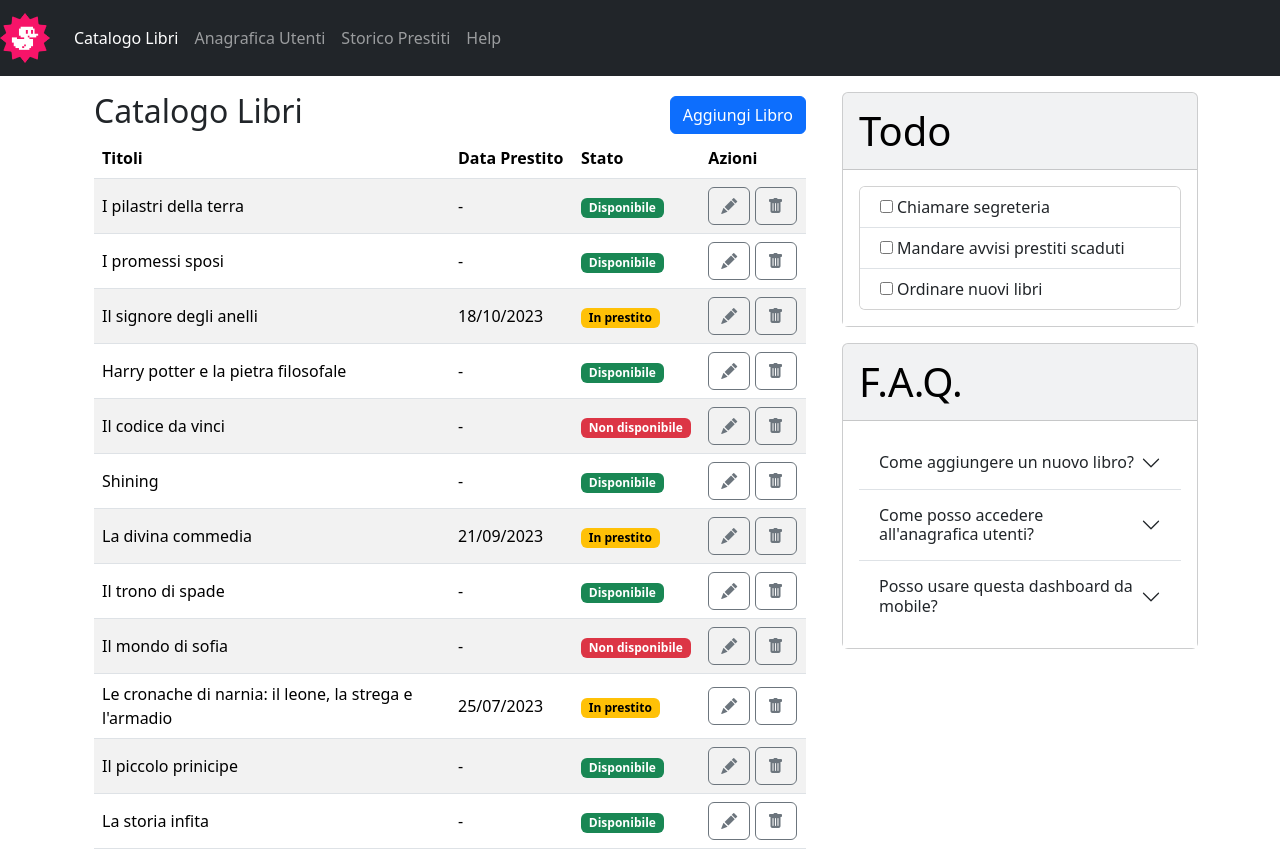
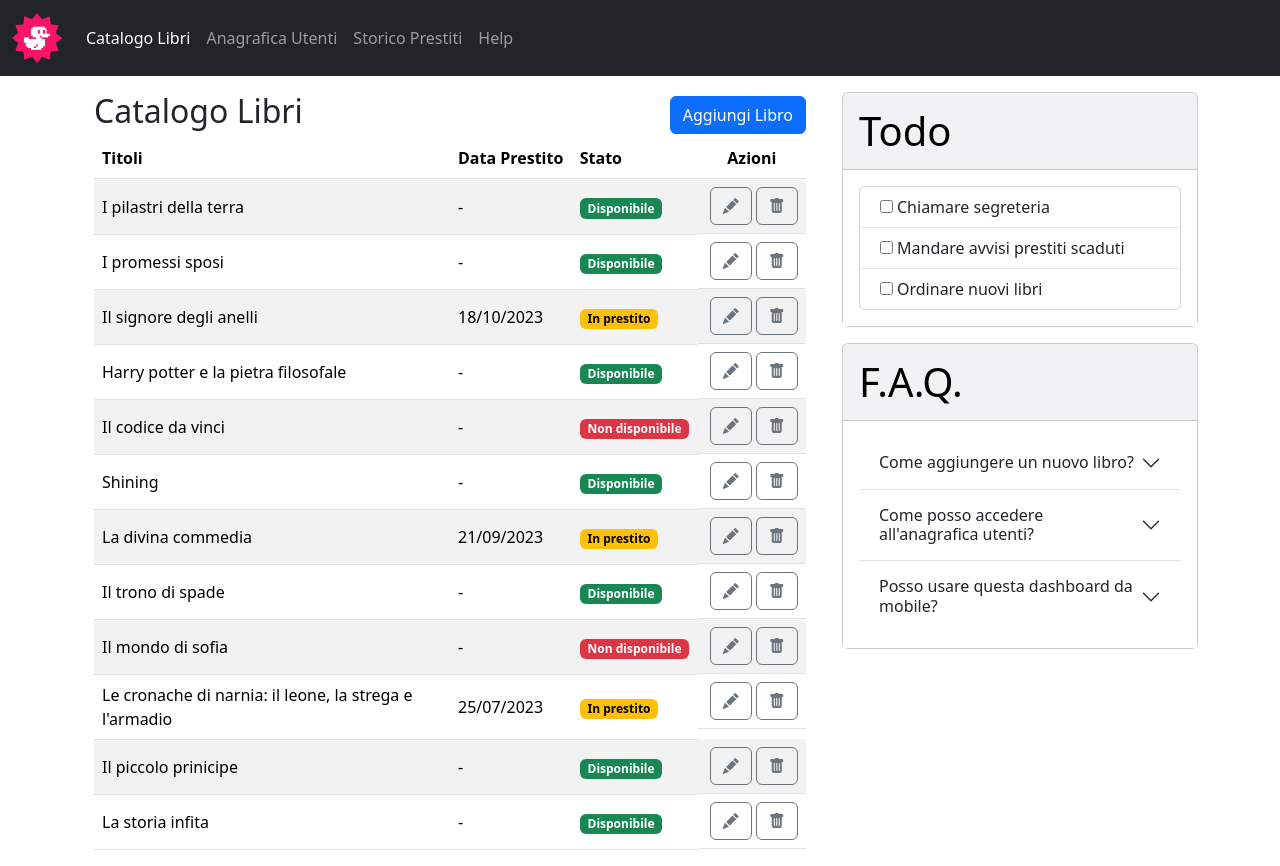
Before and after one commit to MatteInvi/html-css-bootstrap-dashboard, a plain HTML site: page index.html in a window 1280 px wide. Drawn offline with nearby package versions, Linux system fonts and the light colour scheme.

Commit message:
fix: aggiustamento bottoni tabella e altro

```diff
--- a/index.html
+++ b/index.html
@@ -17,7 +17,7 @@
     <header>
         <!-- Nav bar -->
         <nav class="navbar navbar-expand-lg bg-dark" data-bs-theme="dark">
-
+            <div class="container-fluid">
                 <a class="navbar-brand" href=""><img src="./img/duck.png" alt="duck" width="50" height="50"></a>
                 <button class="navbar-toggler" type="button" data-bs-toggle="collapse" data-bs-target="#navbarNav"
                     aria-controls="navbarNav" aria-expanded="false" aria-label="Toggle navigation">
@@ -39,6 +39,8 @@
                         </li>
                     </ul>
                 </div>
+            </div>
+
         </nav>
         <!-- End Nav bar -->
     </header>
@@ -64,7 +66,7 @@
                                     <th class="col-6" scope="col">Titoli</th>
                                     <th class="d-none d-lg-table-cell" scope="col">Data Prestito</th>
                                     <th scope="col">Stato</th>
-                                    <th scope="col">Azioni</th>
+                                    <th class="text-center" scope="col">Azioni</th>
                                 </tr>
                             </thead>
                             <tbody>
@@ -74,8 +76,8 @@
                                     <td>
                                         <span class="badge text-bg-success">Disponibile</span>
                                     </td>
-                                    <td>
-                                        <button type="button" class="btn btn-outline-secondary"><i
+                                    <td class="d-flex justify-content-center">
+                                        <button type="button" class="btn btn-outline-secondary mx-1"><i
                                                 class="bi bi-pencil-fill"></i></button>
                                         <button type="button" class="btn btn-outline-secondary"><i
                                                 class="bi bi-trash-fill"></i></button>
@@ -87,8 +89,8 @@
                                     <td>
                                         <span class="badge text-bg-success">Disponibile</span>
                                     </td>
-                                    <td>
-                                        <button type="button" class="btn btn-outline-secondary"><i
+                                    <td class="d-flex justify-content-center">
+                                        <button type="button" class="btn btn-outline-secondary mx-1"><i
                                                 class="bi bi-pencil-fill"></i></button>
                                         <button type="button" class="btn btn-outline-secondary"><i
                                                 class="bi bi-trash-fill"></i></button>
@@ -100,8 +102,8 @@
                                     <td>
                                         <span class="badge text-bg-warning">In prestito</span>
                                     </td>
-                                    <td>
-                                        <button type="button" class="btn btn-outline-secondary"><i
+                                    <td class="d-flex justify-content-center">
+                                        <button type="button" class="btn btn-outline-secondary mx-1"><i
                                                 class="bi bi-pencil-fill"></i></button>
                                         <button type="button" class="btn btn-outline-secondary"><i
                                                 class="bi bi-trash-fill"></i></button>
@@ -113,8 +115,8 @@
                                     <td>
                                         <span class="badge text-bg-success">Disponibile</span>
                                     </td>
-                                    <td>
-                                        <button type="button" class="btn btn-outline-secondary"><i
+                                    <td class="d-flex justify-content-center">
+                                        <button type="button" class="btn btn-outline-secondary mx-1"><i
                                                 class="bi bi-pencil-fill"></i></button>
                                         <button type="button" class="btn btn-outline-secondary"><i
                                                 class="bi bi-trash-fill"></i></button>
@@ -127,8 +129,8 @@
                                     <td>
                                         <span class="badge text-bg-danger"> Non disponibile</span>
                                     </td>
-                                    <td>
-                                        <button type="button" class="btn btn-outline-secondary"><i
+                                    <td class="d-flex justify-content-center">
+                                        <button type="button" class="btn btn-outline-secondary mx-1"><i
                                                 class="bi bi-pencil-fill"></i></button>
                                         <button type="button" class="btn btn-outline-secondary"><i
                                                 class="bi bi-trash-fill"></i></button>
@@ -141,8 +143,8 @@
                                     <td>
                                         <span class="badge text-bg-success">Disponibile</span>
                                     </td>
-                                    <td>
-                                        <button type="button" class="btn btn-outline-secondary"><i
+                                    <td class="d-flex justify-content-center">
+                                        <button type="button" class="btn btn-outline-secondary mx-1"><i
                                                 class="bi bi-pencil-fill"></i></button>
                                         <button type="button" class="btn btn-outline-secondary"><i
                                                 class="bi bi-trash-fill"></i></button>
@@ -155,8 +157,8 @@
                                     <td>
                                         <span class="badge text-bg-warning">In prestito</span>
                                     </td>
-                                    <td>
-                                        <button type="button" class="btn btn-outline-secondary"><i
+                                    <td class="d-flex justify-content-center">
+                                        <button type="button" class="btn btn-outline-secondary mx-1"><i
                                                 class="bi bi-pencil-fill"></i></button>
                                         <button type="button" class="btn btn-outline-secondary"><i
                                                 class="bi bi-trash-fill"></i></button>
@@ -169,8 +171,8 @@
                                     <td>
                                         <span class="badge text-bg-success">Disponibile</span>
                                     </td>
-                                    <td>
-                                        <button type="button" class="btn btn-outline-secondary"><i
+                                    <td class="d-flex justify-content-center">
+                                        <button type="button" class="btn btn-outline-secondary mx-1"><i
                                                 class="bi bi-pencil-fill"></i></button>
                                         <button type="button" class="btn btn-outline-secondary"><i
                                                 class="bi bi-trash-fill"></i></button>
@@ -183,8 +185,8 @@
                                     <td>
                                         <span class="badge text-bg-danger">Non disponibile</span>
                                     </td>
-                                    <td>
-                                        <button type="button" class="btn btn-outline-secondary"><i
+                                    <td class="d-flex justify-content-center">
+                                        <button type="button" class="btn btn-outline-secondary mx-1"><i
                                                 class="bi bi-pencil-fill"></i></button>
                                         <button type="button" class="btn btn-outline-secondary"><i
                                                 class="bi bi-trash-fill"></i></button>
@@ -197,8 +199,8 @@
                                     <td>
                                         <span class="badge text-bg-warning">In prestito</span>
                                     </td>
-                                    <td>
-                                        <button type="button" class="btn btn-outline-secondary"><i
+                                    <td class="d-flex justify-content-center">
+                                        <button type="button" class="btn btn-outline-secondary mx-1"><i
                                                 class="bi bi-pencil-fill"></i></button>
                                         <button type="button" class="btn btn-outline-secondary"><i
                                                 class="bi bi-trash-fill"></i></button>
@@ -211,8 +213,8 @@
                                     <td>
                                         <span class="badge text-bg-success">Disponibile</span>
                                     </td>
-                                    <td>
-                                        <button type="button" class="btn btn-outline-secondary"><i
+                                    <td class="d-flex justify-content-center">
+                                        <button type="button" class="btn btn-outline-secondary mx-1"><i
                                                 class="bi bi-pencil-fill"></i></button>
                                         <button type="button" class="btn btn-outline-secondary"><i
                                                 class="bi bi-trash-fill"></i></button>
@@ -224,8 +226,8 @@
                                     <td>
                                         <span class="badge text-bg-success">Disponibile</span>
                                     </td>
-                                    <td>
-                                        <button type="button" class="btn btn-outline-secondary"><i
+                                    <td class="d-flex justify-content-center">
+                                        <button type="button" class="btn btn-outline-secondary mx-1"><i
                                                 class="bi bi-pencil-fill"></i></button>
                                         <button type="button" class="btn btn-outline-secondary"><i
                                                 class="bi bi-trash-fill"></i></button>
@@ -261,32 +263,50 @@
                             <div class="accordion accordion-flush" id="accordionFlushExample">
                                 <div class="accordion-item">
                                     <h2 class="accordion-header">
-                                    <button class="accordion-button collapsed" type="button" data-bs-toggle="collapse" data-bs-target="#flush-collapseOne" aria-expanded="false" aria-controls="flush-collapseOne">
+                                        <button class="accordion-button collapsed" type="button"
+                                            data-bs-toggle="collapse" data-bs-target="#flush-collapseOne"
+                                            aria-expanded="false" aria-controls="flush-collapseOne">
                                             Come aggiungere un nuovo libro?
                                         </button>
                                     </h2>
-                                  <div id="flush-collapseOne" class="accordion-collapse collapse" data-bs-parent="#accordionFlushExample">
-                                    <div class="accordion-body">Lorem ipsum dolor sit amet consectetur adipisicing elit. Ab ea saepe temporibus incidunt vitae, atque eos itaque amet alias natus! Aperiam dolore esse explicabo minima laboriosam consequatur excepturi et illum?</div>
+                                    <div id="flush-collapseOne" class="accordion-collapse collapse"
+                                        data-bs-parent="#accordionFlushExample">
+                                        <div class="accordion-body">Lorem ipsum dolor sit amet consectetur adipisicing
+                                            elit. Ab ea saepe temporibus incidunt vitae, atque eos itaque amet alias
+                                            natus! Aperiam dolore esse explicabo minima laboriosam consequatur excepturi
+                                            et illum?</div>
                                     </div>
                                 </div>
                                 <div class="accordion-item">
                                     <h2 class="accordion-header">
-                                    <button class="accordion-button collapsed" type="button" data-bs-toggle="collapse" data-bs-target="#flush-collapseTwo" aria-expanded="false" aria-controls="flush-collapseTwo">
+                                        <button class="accordion-button collapsed" type="button"
+                                            data-bs-toggle="collapse" data-bs-target="#flush-collapseTwo"
+                                            aria-expanded="false" aria-controls="flush-collapseTwo">
                                             Come posso accedere all'anagrafica utenti?
                                         </button>
                                     </h2>
-                                  <div id="flush-collapseTwo" class="accordion-collapse collapse" data-bs-parent="#accordionFlushExample">
-                                    <div class="accordion-body">Lorem ipsum dolor sit amet consectetur, adipisicing elit. Reiciendis corporis ab ex! Deleniti commodi eos, ducimus enim similique eaque earum sint veritatis molestiae facere, voluptate sed quasi unde assumenda perferendis.</div>
+                                    <div id="flush-collapseTwo" class="accordion-collapse collapse"
+                                        data-bs-parent="#accordionFlushExample">
+                                        <div class="accordion-body">Lorem ipsum dolor sit amet consectetur, adipisicing
+                                            elit. Reiciendis corporis ab ex! Deleniti commodi eos, ducimus enim
+                                            similique eaque earum sint veritatis molestiae facere, voluptate sed quasi
+                                            unde assumenda perferendis.</div>
                                     </div>
                                 </div>
                                 <div class="accordion-item">
                                     <h2 class="accordion-header">
-                                    <button class="accordion-button collapsed" type="button" data-bs-toggle="collapse" data-bs-target="#flush-collapseThree" aria-expanded="false" aria-controls="flush-collapseThree">
+                                        <button class="accordion-button collapsed" type="button"
+                                            data-bs-toggle="collapse" data-bs-target="#flush-collapseThree"
+                                            aria-expanded="false" aria-controls="flush-collapseThree">
                                             Posso usare questa dashboard da mobile?
                                         </button>
                                     </h2>
-                                  <div id="flush-collapseThree" class="accordion-collapse collapse" data-bs-parent="#accordionFlushExample">
-                                    <div class="accordion-body">Lorem ipsum, dolor sit amet consectetur adipisicing elit. Delectus quibusdam deleniti rerum porro dicta maxime voluptatum fuga soluta excepturi nulla veritatis, a velit dolores nam illo? Labore mollitia iste placeat?</div>
+                                    <div id="flush-collapseThree" class="accordion-collapse collapse"
+                                        data-bs-parent="#accordionFlushExample">
+                                        <div class="accordion-body">Lorem ipsum, dolor sit amet consectetur adipisicing
+                                            elit. Delectus quibusdam deleniti rerum porro dicta maxime voluptatum fuga
+                                            soluta excepturi nulla veritatis, a velit dolores nam illo? Labore mollitia
+                                            iste placeat?</div>
                                     </div>
                                 </div>
                             </div>
@@ -300,7 +320,9 @@
     </main>
     <!-- End Main       -->
     <!-- Script Bootstrap -->
-     <script src="https://cdn.jsdelivr.net/npm/bootstrap@5.3.3/dist/js/bootstrap.bundle.min.js" integrity="sha384-YvpcrYf0tY3lHB60NNkmXc5s9fDVZLESaAA55NDzOxhy9GkcIdslK1eN7N6jIeHz" crossorigin="anonymous"></script>
+    <script src="https://cdn.jsdelivr.net/npm/bootstrap@5.3.3/dist/js/bootstrap.bundle.min.js"
+        integrity="sha384-YvpcrYf0tY3lHB60NNkmXc5s9fDVZLESaAA55NDzOxhy9GkcIdslK1eN7N6jIeHz"
+        crossorigin="anonymous"></script>
 </body>
 
 </html>
```
Also changed, not shown: newbook.html (+8 -4 lines). Lines whose indentation alone changed are shown as unchanged.
